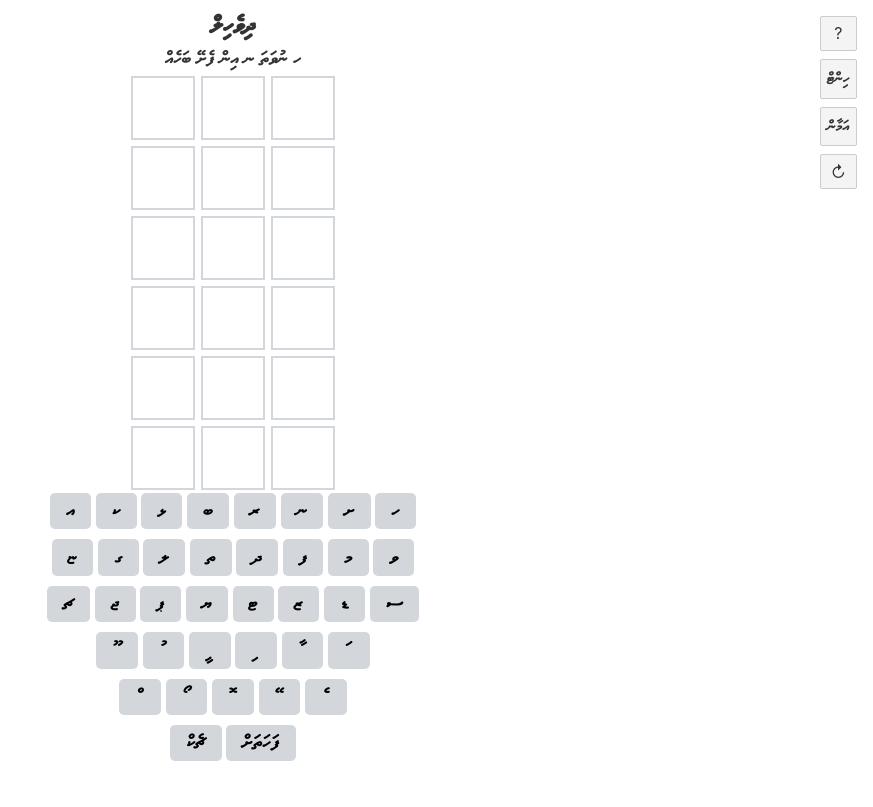
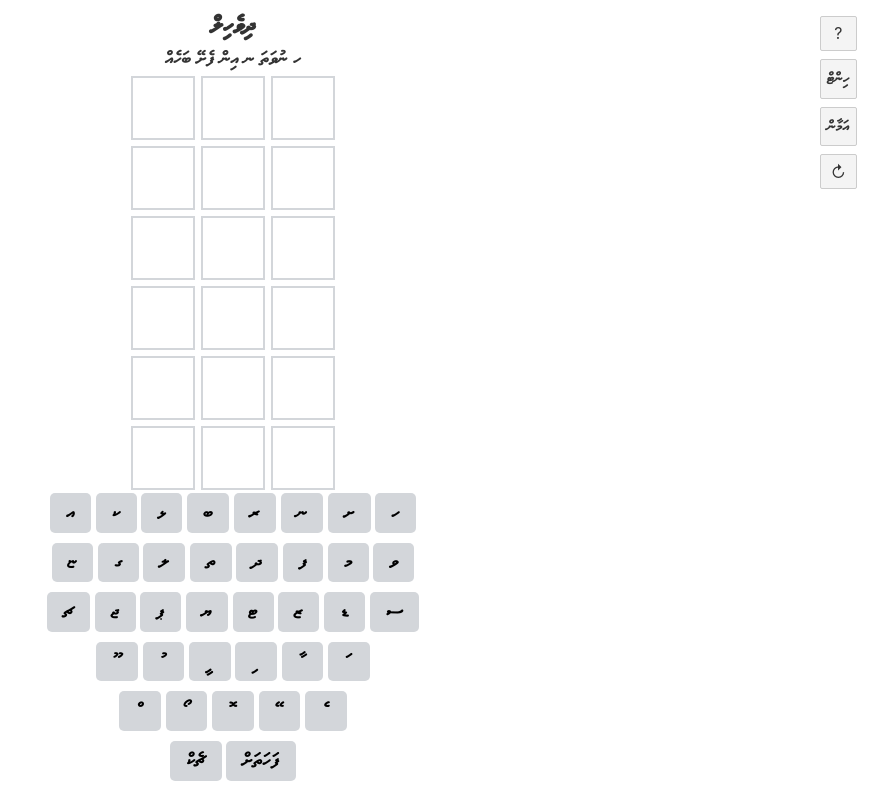
Before and after one commit to meekaaku/dhivehil, a Svelte app: page / in a window 1280 px wide. Shown: the whole page, without its empty margins (407-1280 px from the left). Built offline with nearby package versions, Linux system fonts and the light colour scheme.

Commit message:
Button padding changed

```diff
--- a/public/global.css
+++ b/public/global.css
@@ -69,7 +69,7 @@ button:focus {
 
 
 
-.key {color: black; background-color: rgb(211, 214, 218); border: none; font-size: 20px; padding: 0.2rem;;}
+.key {color: black; background-color: rgb(211, 214, 218); border: none; font-size: 20px; padding: 0.3rem;;}
 .green  {color: white; background-color: rgb(106, 170, 100);  border-color: rgb(106, 170, 100); }
 .yellow {color: white; background-color: rgb(248, 132, 0);   border-color: rgb(201, 180, 88) }
 .grey   {color: white; background-color: rgb(120, 124, 126);  border-color: rgb(120, 124, 126)}
```
